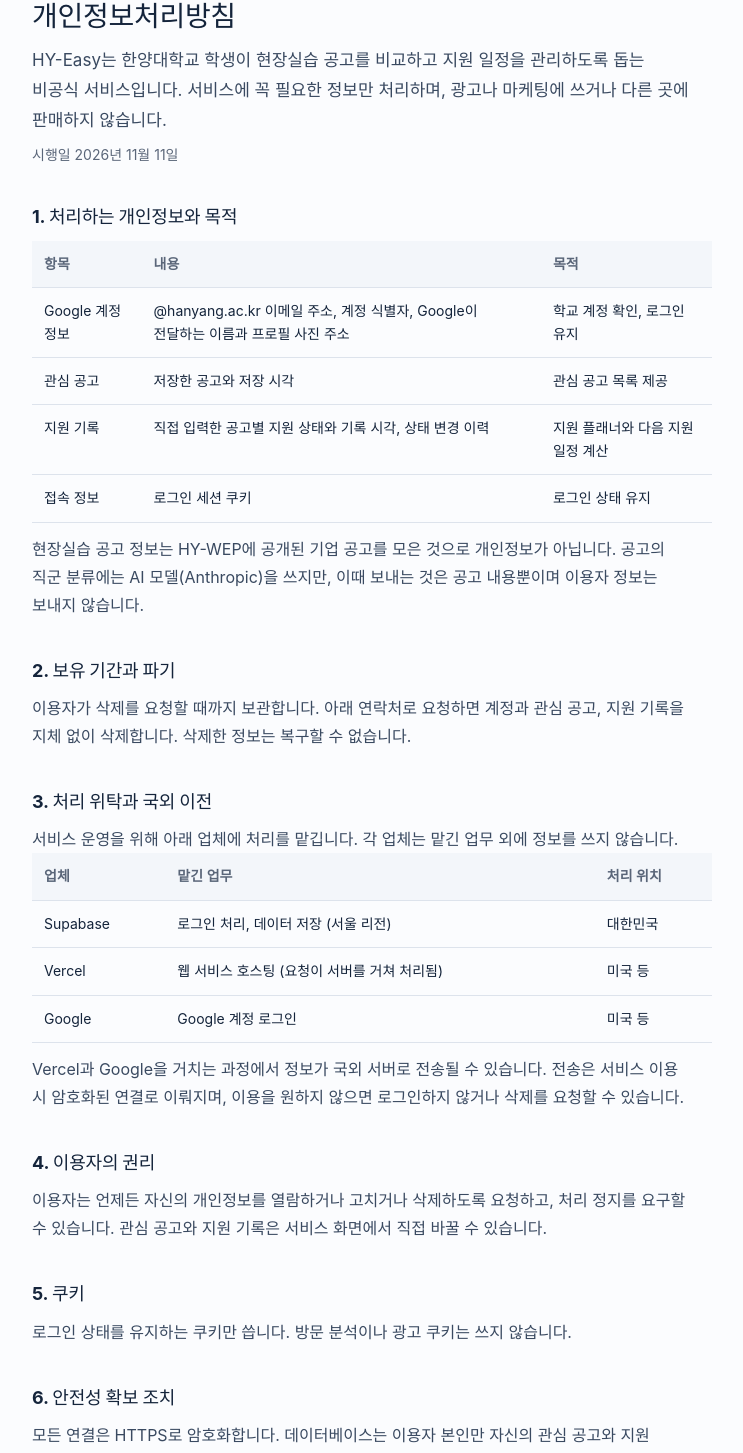
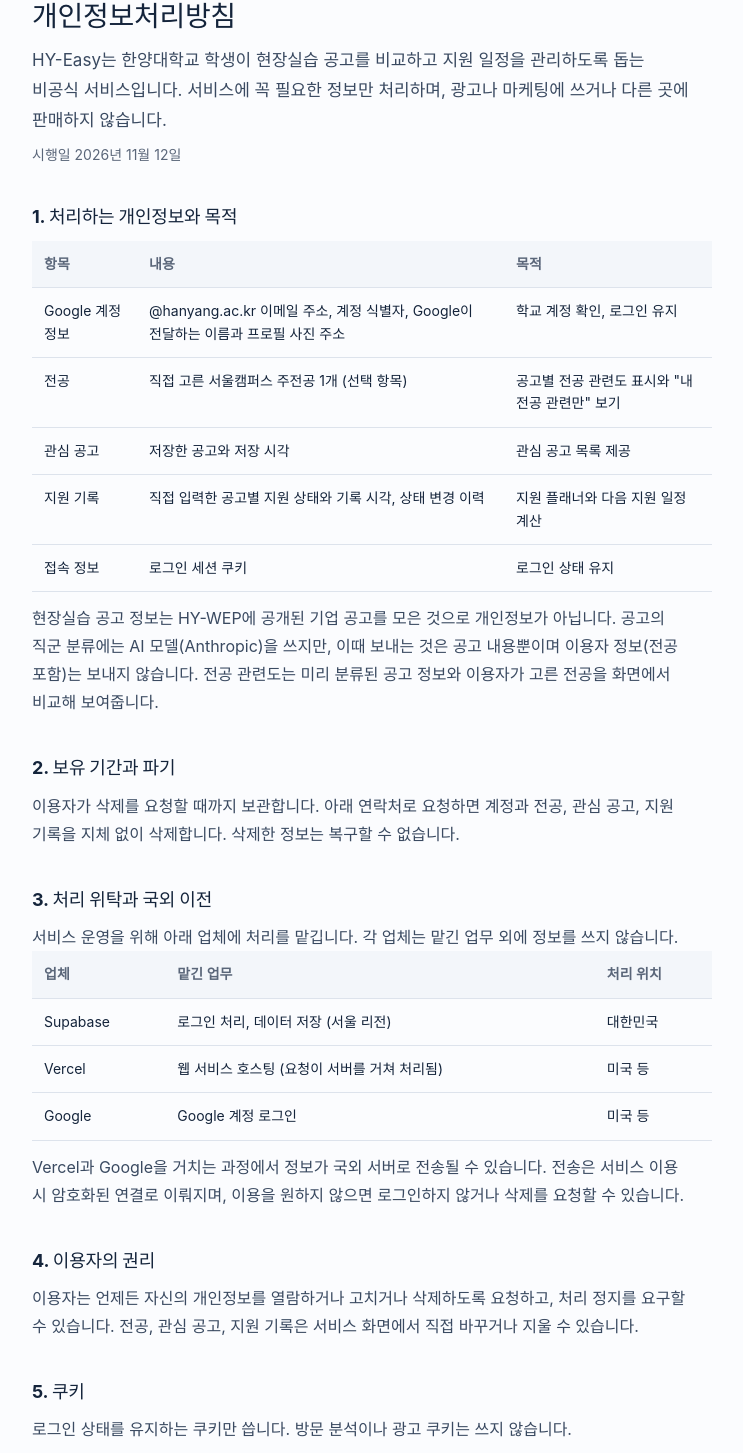
Before and after one commit to gun9212/hy-easy, a Next.js app: page /privacy in a window 1280 px wide. Shown: the part 109-1562 px from the top of the page, without its empty margins (268-1011 px from the left). Built offline with nearby package versions, Linux system fonts and the light colour scheme; a web font is replaced by a local one.

Commit message:
docs: list the stored major in the privacy policy

```diff
--- a/src/app/privacy/page.tsx
+++ b/src/app/privacy/page.tsx
@@ -4,7 +4,7 @@ import Link from "next/link";
 
 export const metadata: Metadata = { title: "개인정보처리방침 · HY-Easy" };
 
-const EFFECTIVE_DATE = "2026년 11월 11일";
+const EFFECTIVE_DATE = "2026년 11월 12일";
 const CONTACT_EMAIL = "gun9212@gmail.com";
 
 const COLLECTED: [string, string, string][] = [
@@ -13,6 +13,7 @@ const COLLECTED: [string, string, string][] = [
     "@hanyang.ac.kr 이메일 주소, 계정 식별자, Google이 전달하는 이름과 프로필 사진 주소",
     "학교 계정 확인, 로그인 유지",
   ],
+  ["전공", "직접 고른 서울캠퍼스 주전공 1개 (선택 항목)", '공고별 전공 관련도 표시와 "내 전공 관련만" 보기'],
   ["관심 공고", "저장한 공고와 저장 시각", "관심 공고 목록 제공"],
   ["지원 기록", "직접 입력한 공고별 지원 상태와 기록 시각, 상태 변경 이력", "지원 플래너와 다음 지원 일정 계산"],
   ["접속 정보", "로그인 세션 쿠키", "로그인 상태 유지"],
@@ -79,15 +80,16 @@ export default function PrivacyPage() {
           <Table head={["항목", "내용", "목적"]} rows={COLLECTED} />
           <p>
             현장실습 공고 정보는 HY-WEP에 공개된 기업 공고를 모은 것으로 개인정보가 아닙니다. 공고의 직군 분류에는 AI
-            모델(Anthropic)을 쓰지만, 이때 보내는 것은 공고 내용뿐이며 이용자 정보는 보내지 않습니다.
+            모델(Anthropic)을 쓰지만, 이때 보내는 것은 공고 내용뿐이며 이용자 정보(전공 포함)는 보내지 않습니다. 전공
+            관련도는 미리 분류된 공고 정보와 이용자가 고른 전공을 화면에서 비교해 보여줍니다.
           </p>
         </section>
 
         <section>
           <h2>2. 보유 기간과 파기</h2>
           <p>
-            이용자가 삭제를 요청할 때까지 보관합니다. 아래 연락처로 요청하면 계정과 관심 공고, 지원 기록을 지체 없이
-            삭제합니다. 삭제한 정보는 복구할 수 없습니다.
+            이용자가 삭제를 요청할 때까지 보관합니다. 아래 연락처로 요청하면 계정과 전공, 관심 공고, 지원 기록을 지체
+            없이 삭제합니다. 삭제한 정보는 복구할 수 없습니다.
           </p>
         </section>
 
@@ -105,7 +107,7 @@ export default function PrivacyPage() {
           <h2>4. 이용자의 권리</h2>
           <p>
             이용자는 언제든 자신의 개인정보를 열람하거나 고치거나 삭제하도록 요청하고, 처리 정지를 요구할 수 있습니다.
-            관심 공고와 지원 기록은 서비스 화면에서 직접 바꿀 수 있습니다.
+            전공, 관심 공고, 지원 기록은 서비스 화면에서 직접 바꾸거나 지울 수 있습니다.
           </p>
         </section>
 
@@ -117,8 +119,8 @@ export default function PrivacyPage() {
         <section>
           <h2>6. 안전성 확보 조치</h2>
           <p>
-            모든 연결은 HTTPS로 암호화합니다. 데이터베이스는 이용자 본인만 자신의 관심 공고와 지원 기록을 읽고 쓸 수
-            있게 접근을 제한합니다.
+            모든 연결은 HTTPS로 암호화합니다. 데이터베이스는 이용자 본인만 자신의 전공, 관심 공고, 지원 기록을 읽고 쓸
+            수 있게 접근을 제한합니다.
           </p>
         </section>
 
```
